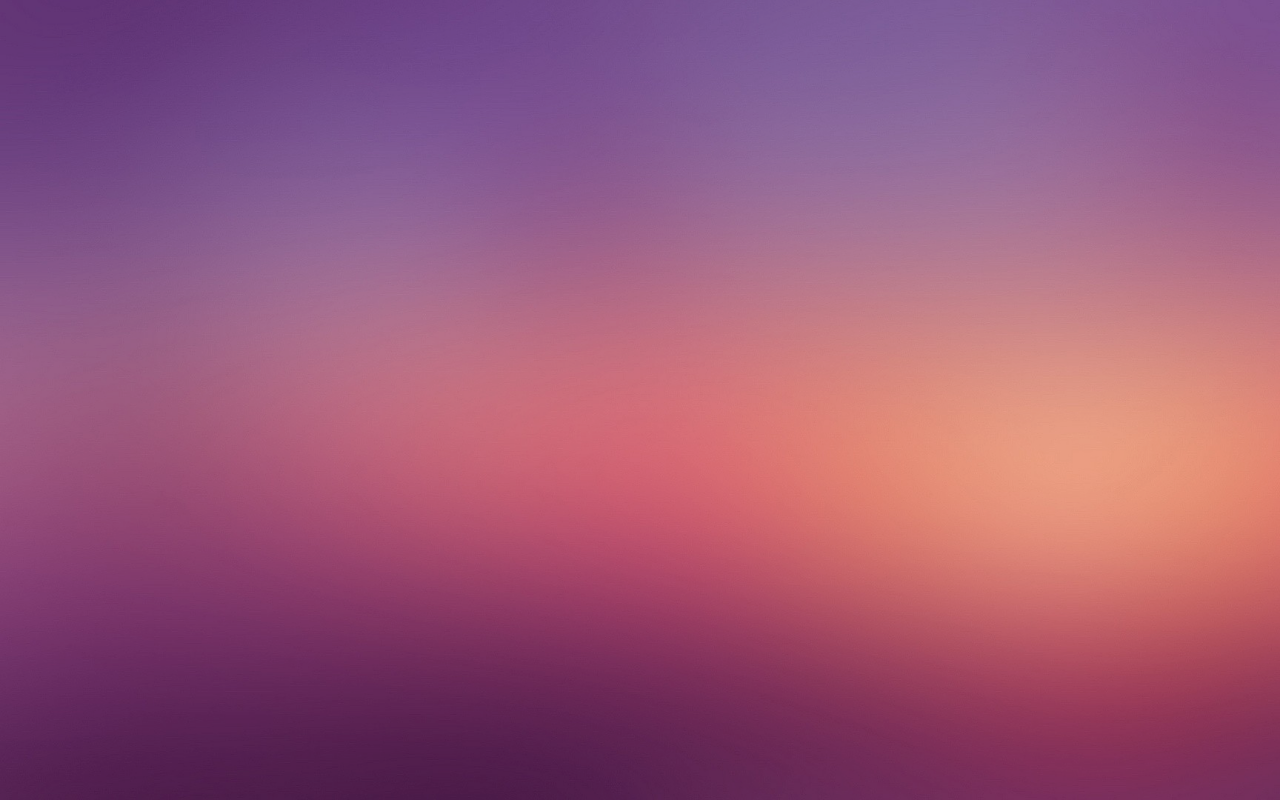
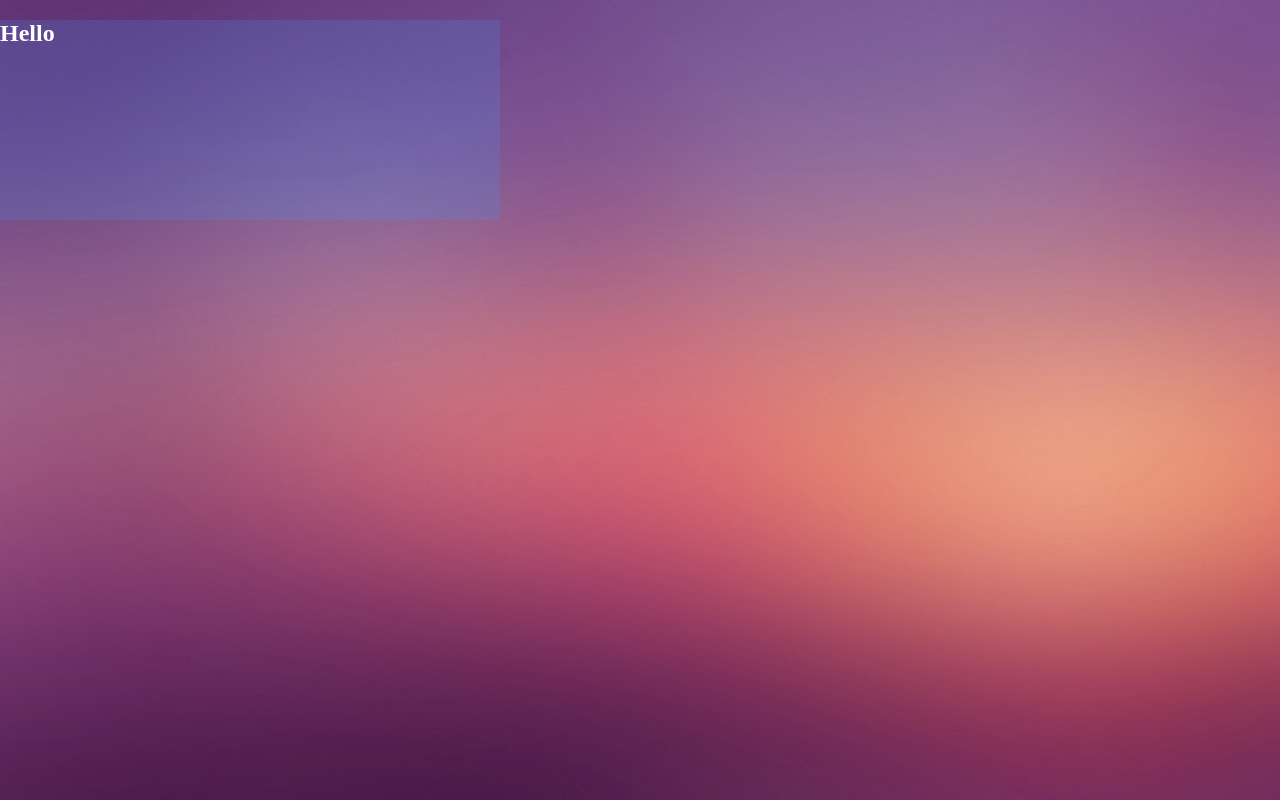
Before and after one commit to Satya190597/MindfireAssignment, a plain HTML site: page assignmentthree/index.html in a window 1280 px wide. Drawn offline with Linux system fonts and the light colour scheme.

Commit message:
Simple Frame

```diff
--- a/assignmentthree/index.html
+++ b/assignmentthree/index.html
@@ -5,7 +5,7 @@
     <meta name="viewport" content="width=device-width, initial-scale=1.0">
     <title>Testing</title>
     <style>
-        html,
+        html,body
         {
             height: 100%;
             width: 100%;
@@ -24,7 +24,7 @@
         }
         .background-layer-overlay
         {
-            background-color: rgb(244, 66, 78, 0.2);
+            background-color: rgba(244, 66, 78, 0.2);
             position: fixed;
             width: 100%;
             height: 100%;
@@ -32,12 +32,21 @@
             bottom: 0;
             left: 0;
         }
+        .form-container
+        {
+            width: 500px;
+            background-color: rgba(66, 149, 244, 0.2);
+            height: 200px;
+            color: white;
+        }
     </style>
 </head>
 <body>
     <div class="background-layer">
         <div class="background-layer-overlay">
-
+            <div class="form-container">
+                <h2>Hello</h2>
+            </div>
         </div>
     </div>
 </body>
```
